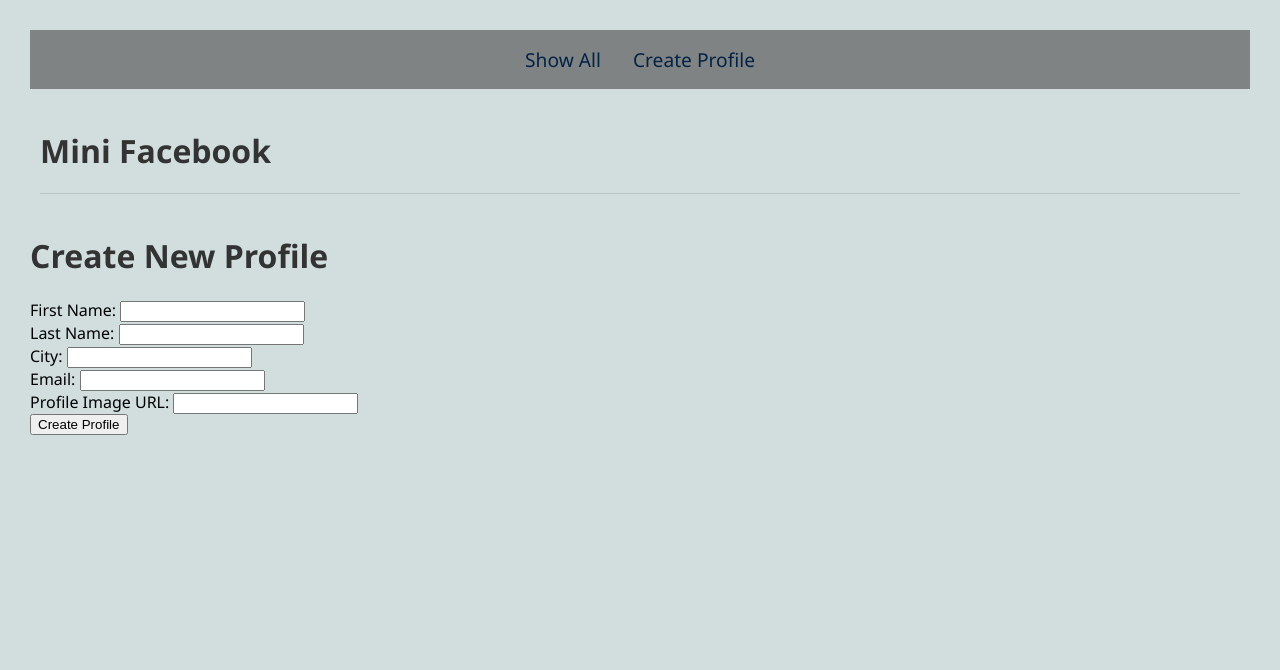
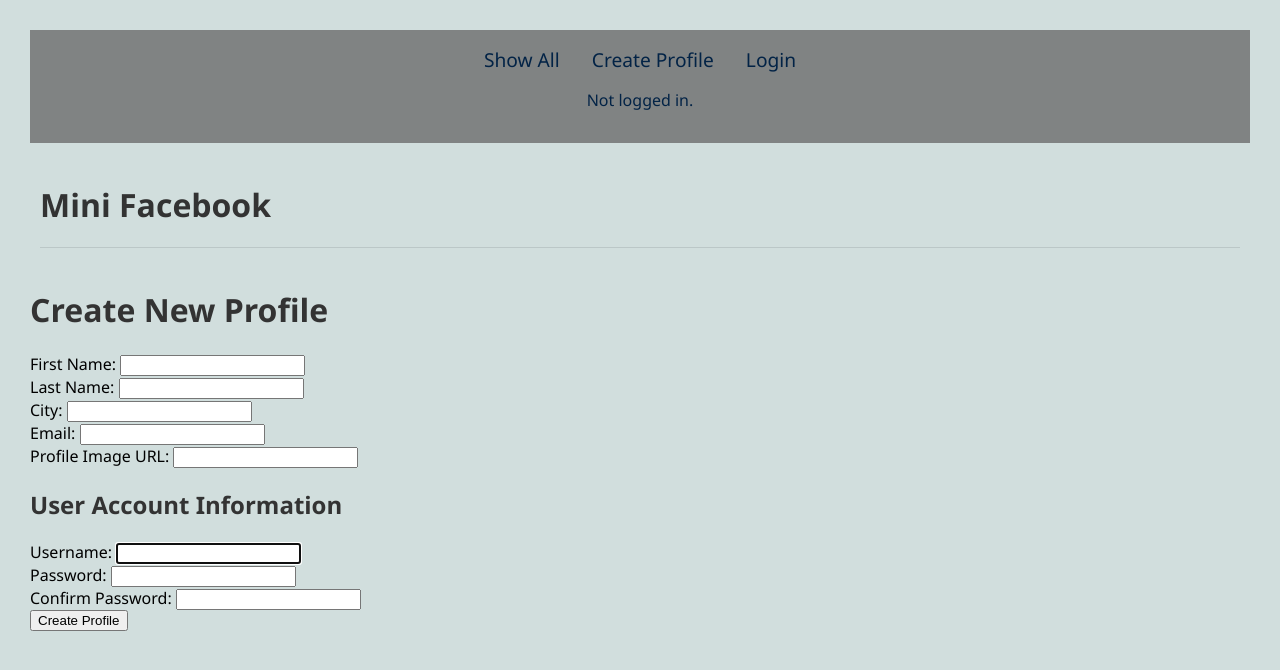
Before and after one commit to rypetrat/CS412, a Django app: page /mini_fb/create_profile in a window 1280 px wide. Shown: the top 670 px of the page. Run offline with Django 5.2, Linux system fonts and the light colour scheme.

Commit message:
added Assignment 9 code

```diff
--- a/blog/urls.py
+++ b/blog/urls.py
@@ -1,6 +1,7 @@
 from django.urls import path
 from django.conf import settings
 from . import views
+from django.contrib.auth import views as auth_views
 
 # create a list of URLs for this app:
 urlpatterns = [
@@ -12,4 +13,6 @@ urlpatterns = [
     path(r'article/<int:pk>/create_comment', views.CreateCommentView.as_view(), name="create_comment"),
     path(r'create_article', views.CreateArticleView.as_view(), name="create_article"), ## NEW
 
+    path(r'login/', auth_views.LoginView.as_view(template_name='blog/login.html'), name='login'), ## NEW
+    path(r'logout/', auth_views.LogoutView.as_view(next_page='show_all'), name='logout'), ## NEW
 ]
--- a/mini_fb/models.py
+++ b/mini_fb/models.py
@@ -1,8 +1,10 @@
 from django.db import models
 from django.urls import reverse
+from django.contrib.auth.models import User
 
 class Profile(models.Model):
     '''Encapsulate the idea of a profile'''
+    user = models.ForeignKey(User, on_delete=models.CASCADE)
     firstName = models.CharField(max_length=100, blank=False)
     lastName = models.CharField(max_length=100, blank=False)
     city = models.CharField(max_length=100, blank=False)
--- a/mini_fb/templates/mini_fb/base.html
+++ b/mini_fb/templates/mini_fb/base.html
@@ -7,9 +7,27 @@
     <body>
         <nav class="navbar">
             <ul class="navbar-nav">
-                <li class="nav-item"><a href="/mini_fb">Show All</a></li>
-                <li class="nav-item"><a href="/mini_fb/create_profile">Create Profile</a></li>
+                <li class="nav-item"><a href="{% url 'show_all' %}">Show All</a></li>
+                <li class="nav-item"><a href="{% url 'create_profile' %}">Create Profile</a></li>
+
+                {% if request.user.is_authenticated %}
+                    <li class="nav-item">
+                        <a href="#" class="nav-link" onclick="event.preventDefault(); document.getElementById('logout-form').submit();">Logout</a>
+                        <form id="logout-form" method="POST" action="{% url 'logout' %}" style="display: none;">
+                            {% csrf_token %}
+                        </form>
+                    </li>
+                {% else %}
+                    <li class="nav-item"><a href="{% url 'login' %}" class="nav-link">Login</a></li>
+                {% endif %}
             </ul>
+            <p>
+                {% if request.user.is_authenticated %}
+                    Logged in user: {{ request.user }}.
+                    {% else %}
+                    Not logged in.
+                {% endif %}
+            </p>
         </nav>
         <header>
             <h1>Mini Facebook</h1>
--- a/mini_fb/templates/mini_fb/create_profile_form.html
+++ b/mini_fb/templates/mini_fb/create_profile_form.html
@@ -8,7 +8,8 @@
     <h1>Create New Profile</h1>
     <form action="" method="POST">
         {% csrf_token %}
-        <!-- Display form fields with labels -->
+
+        <!-- Display form fields with labels from CreateProfileForm -->
         <div>
             <label for="id_first_name">First Name:</label>
             {{ form.firstName }}
@@ -29,6 +30,22 @@
             <label for="id_imageURL">Profile Image URL:</label>
             {{ form.ProfileImg }}
         </div>
+
+        <!-- Display form fields from UserCreationForm for user account creation -->
+        <h2>User Account Information</h2>
+        <div>
+            <label for="id_username">Username:</label>
+            {{ user_creation_form.username }}
+        </div>
+        <div>
+            <label for="id_password1">Password:</label>
+            {{ user_creation_form.password1 }}
+        </div>
+        <div>
+            <label for="id_password2">Confirm Password:</label>
+            {{ user_creation_form.password2 }}
+        </div>
+
         <!-- Submit button -->
         <div>
             <input type="submit" value="Create Profile">
--- a/mini_fb/urls.py
+++ b/mini_fb/urls.py
@@ -1,6 +1,7 @@
 from django.urls import path
 from .views import *
 from . import views
+from django.contrib.auth import views as auth_views
 
 urlpatterns = [
     path('', ShowAllProfilesView.as_view(), name='show_all'),
@@ -13,4 +14,6 @@ urlpatterns = [
     path('profile/<int:pk>/add_friend/<int:other_pk>/', CreateFriendView.as_view(), name='add_friend'),
     path('profile/<int:pk>/friend_suggestions/', ShowFriendSuggestionsView.as_view(), name='friend_suggestions'),
     path('profile/<int:pk>/news_feed/', ShowNewsFeedView.as_view(), name='news_feed'),
+    path('login/', auth_views.LoginView.as_view(template_name='mini_fb/login.html'), name='login'),
+    path('logout/', auth_views.LogoutView.as_view(next_page='show_all'), name='logout'),
 ]
--- a/mini_fb/views.py
+++ b/mini_fb/views.py
@@ -4,12 +4,18 @@ from django.urls import reverse
 from .models import *
 from django.views.generic import *
 from .forms import *
+from django.contrib.auth.mixins import LoginRequiredMixin
+from django.contrib.auth.forms import UserCreationForm
 
 class ShowAllProfilesView(ListView):
     '''Create a subclass of ListView to display all profiles'''
     model = Profile
     template_name = 'mini_fb/show_all_profiles.html'
     context_object_name = 'profiles'
+
+    def dispatch(self, *args, **kwargs):
+        print(f"self.request.user={self.request.user}")
+        return super().dispatch(*args, **kwargs)
 
 class ProfilePageView(DetailView):
     '''Show the details for one profile.'''
@@ -18,12 +24,34 @@ class ProfilePageView(DetailView):
     context_object_name = 'profile'
 
 class CreateProfileView(CreateView):
-    '''handles profile creation'''
-    model: Profile
+    '''Handles profile creation'''
+    model = Profile
     form_class = CreateProfileForm
     template_name = 'mini_fb/create_profile_form.html'
 
-class CreateStatusMessageView(CreateView):
+    def get_context_data(self, **kwargs):
+        context = super().get_context_data(**kwargs)
+        # Add an instance of UserCreationForm to the context
+        context['user_creation_form'] = UserCreationForm()
+        return context
+
+    def form_valid(self, form):
+        # Reconstruct the UserCreationForm instance with POST data
+        user_creation_form = UserCreationForm(self.request.POST)
+
+        # Check if the UserCreationForm is valid
+        if user_creation_form.is_valid():
+            # Save the User instance
+            user = user_creation_form.save()
+            # Attach the User to the Profile instance
+            form.instance.user = user
+            # Save the Profile instance and proceed with the default handling
+            return super().form_valid(form)
+        else:
+            # If UserCreationForm is invalid, re-render the page with errors
+            return self.form_invalid(form)
+
+class CreateStatusMessageView(LoginRequiredMixin, CreateView):
     '''Create a subclass of CreateView to handle status message creation'''
     model = StatusMessage
     form_class = CreateStatusMessageForm
@@ -52,7 +80,10 @@ class CreateStatusMessageView(CreateView):
     def get_success_url(self):
         return reverse('profile', kwargs={'pk': self.kwargs['pk']})
 
-class UpdateProfileView(UpdateView):
+    def get_login_url(self) -> str:
+        return reverse('login')
+
+class UpdateProfileView(LoginRequiredMixin, UpdateView):
     '''View to handle updating a user's profile.'''
     model = Profile
     form_class = UpdateProfileForm
@@ -71,7 +102,7 @@ class UpdateProfileView(UpdateView):
     def get_success_url(self):
         return reverse('profile', kwargs={'pk': self.kwargs['pk']})
 
-class DeleteStatusMessageView(DeleteView):
+class DeleteStatusMessageView(LoginRequiredMixin, DeleteView):
     '''View to handle the deletion of a status message.'''
     model = StatusMessage
     template_name = 'mini_fb/delete_status_form.html'
@@ -80,7 +111,7 @@ class DeleteStatusMessageView(DeleteView):
     def get_success_url(self):
         return reverse('profile', kwargs={'pk': self.object.profile.pk})
 
-class UpdateStatusMessageView(UpdateView):
+class UpdateStatusMessageView(LoginRequiredMixin, UpdateView):
     '''View to handle updating a status message.'''
     model = StatusMessage
     form_class = UpdateStatusMessageForm
@@ -90,7 +121,7 @@ class UpdateStatusMessageView(UpdateView):
     def get_success_url(self):
         return reverse('profile', kwargs={'pk': self.object.profile.pk})
 
-class CreateFriendView(View):
+class CreateFriendView(LoginRequiredMixin, View):
     def dispatch(self, request, *args, **kwargs):
         profile_pk = kwargs['pk']
         friend_pk = kwargs['other_pk']
@@ -102,7 +133,7 @@ class CreateFriendView(View):
 
         return redirect('profile', pk=profile_pk)
 
-class ShowFriendSuggestionsView(DetailView):
+class ShowFriendSuggestionsView(LoginRequiredMixin, DetailView):
     model = Profile
     template_name = 'mini_fb/friend_suggestions.html'
     context_object_name = 'profile'
@@ -113,7 +144,7 @@ class ShowFriendSuggestionsView(DetailView):
         context['friend_suggestions'] = profile.get_friend_suggestions()
         return context
 
-class ShowNewsFeedView(DetailView):
+class ShowNewsFeedView(LoginRequiredMixin, DetailView):
     model = Profile
     template_name = 'mini_fb/news_feed.html'
     context_object_name = 'profile'
```
Also changed, not shown: blog/models.py (+4 -3 lines), blog/templates/blog/base.html (+7 -0 lines), blog/templates/blog/login.html (added, +13 -0 lines), blog/views.py (+19 -6 lines), mini_fb/templates/mini_fb/login.html (added, +13 -0 lines), mini_fb/templates/mini_fb/show_profile.html (+8 -1 lines), blog/migrations/0005_article_user.py (added), db.sqlite3, mini_fb/migrations/0006_profile_user.py (added).
